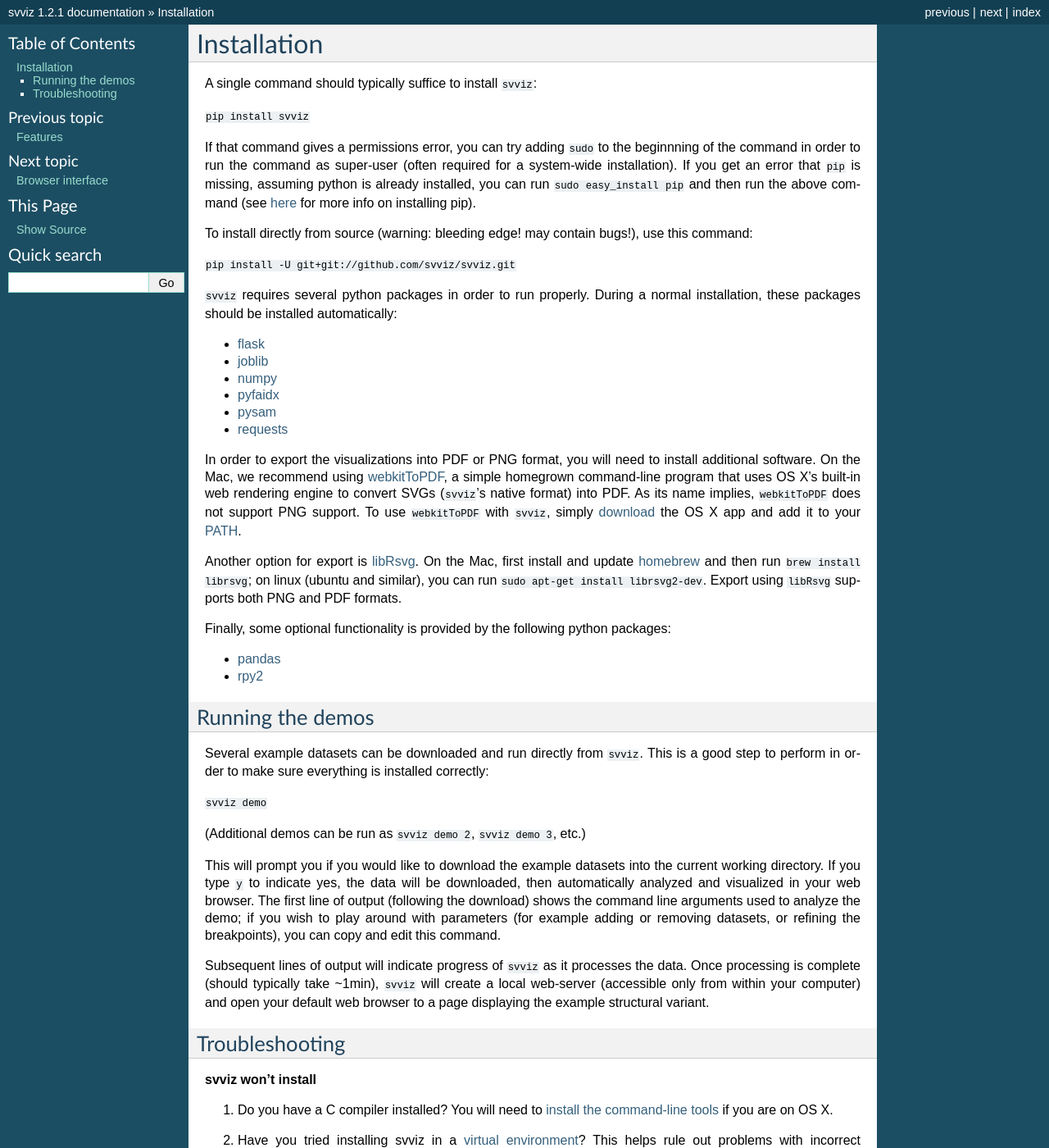
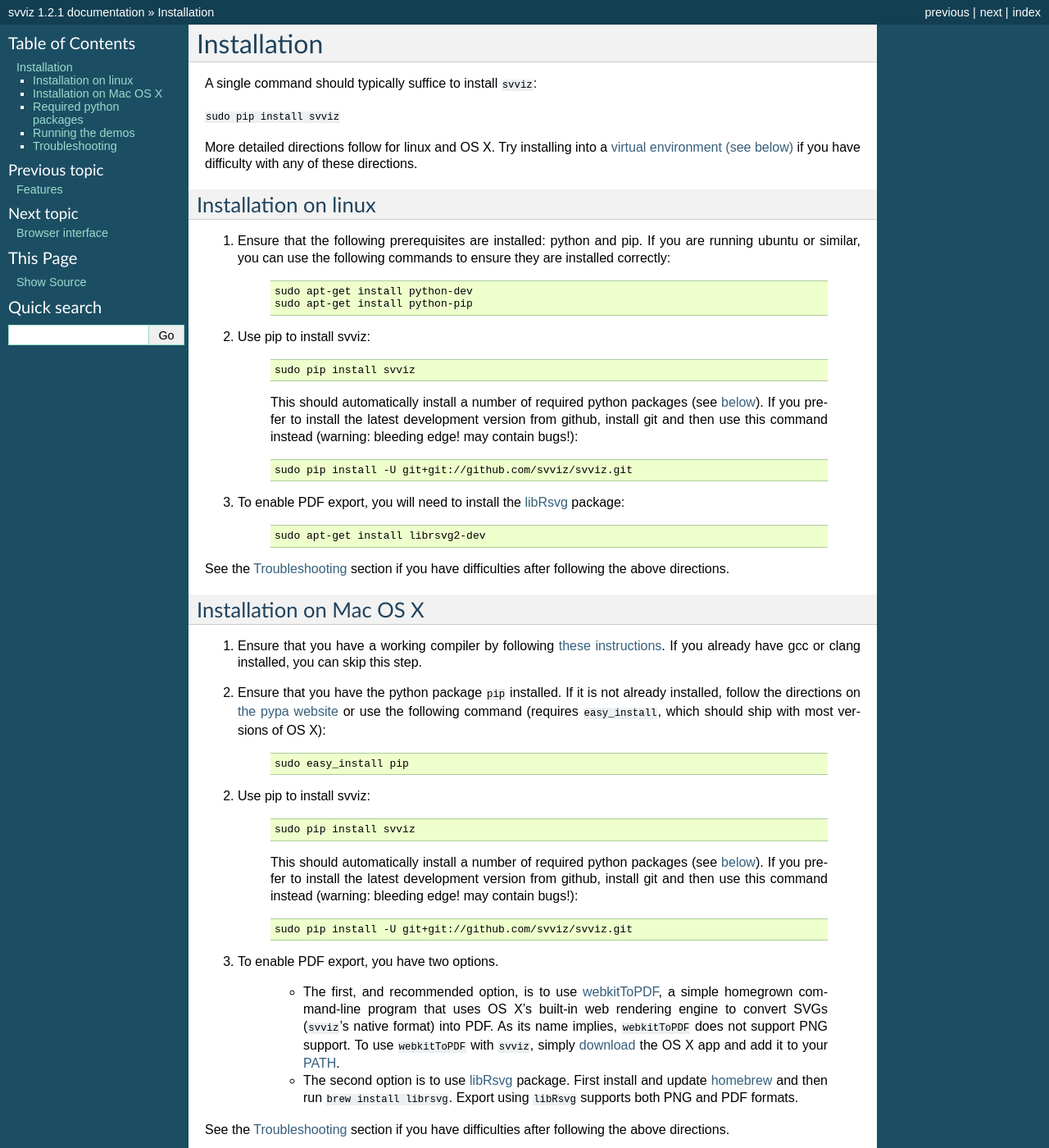
Before and after one commit to svviz/svviz, a Sphinx documentation site: the page built from docs/install.rst, in a window 1280 px wide and 1400 px high. Shown: the whole window at 82% size. Built offline with Sphinx 7.4.7, drawn with Linux system fonts in a browser that asks for light colours; some of the changed text lies outside the part shown.

Commit message:
Updated installation documentation; added directions for ssh tunneling

```diff
--- a/docs/index.rst
+++ b/docs/index.rst
@@ -14,6 +14,7 @@
    install
    webinterface
    commandline
+   faqs
    changelog
    license
 
--- a/docs/install.rst
+++ b/docs/install.rst
@@ -3,13 +3,78 @@
 
 A single command should typically suffice to install ``svviz``:
 
-``pip install svviz``
+``sudo pip install svviz``
 
-If that command gives a permissions error, you can try adding ``sudo`` to the beginnning of the command in order to run the command as super-user (often required for a system-wide installation). If you get an error that ``pip`` is missing, assuming python is already installed, you can run ``sudo easy_install pip`` and then run the above command (see `here <https://pip.pypa.io/en/latest/installing.html>`_ for more info on installing pip).
+More detailed directions follow for linux and OS X. Try installing into a :ref:`virtual environment (see below) <venv>` if you have difficulty with any of these directions.
 
-To install directly from source (warning: bleeding edge! may contain bugs!), use this command:
+Installation on linux
+---------------------
 
-``pip install -U git+git://github.com/svviz/svviz.git``
+1. Ensure that the following prerequisites are installed: python and pip. If you are running ubuntu or similar, you can use the following commands to ensure they are installed correctly:
+
+    .. code-block:: bash
+
+        sudo apt-get install python-dev
+        sudo apt-get install python-pip
+
+2. Use pip to install svviz:
+
+    .. code-block:: bash
+
+        sudo pip install svviz
+
+    This should automatically install a number of required python packages (see :ref:`below <required_python_packages>`). If you prefer to install the latest development version from github, install git and then use this command instead (warning: bleeding edge! may contain bugs!):
+
+    .. code-block:: bash
+
+        sudo pip install -U git+git://github.com/svviz/svviz.git
+
+3. To enable PDF export, you will need to install the `libRsvg <https://wiki.gnome.org/action/show/Projects/LibRsvg>`_ package:
+
+    .. code-block:: bash
+
+        sudo apt-get install librsvg2-dev
+
+See the :ref:`troubleshooting` section if you have difficulties after following the above directions.
+
+
+Installation on Mac OS X
+------------------------
+
+1. Ensure that you have a working compiler by following `these instructions <http://railsapps.github.io/xcode-command-line-tools.html>`_. If you already have gcc or clang installed, you can skip this step.
+
+2. Ensure that you have the python package ``pip`` installed. If it is not already installed, follow the directions on `the pypa website <https://pip.pypa.io/en/stable/installing.html#pip-included-with-python>`_ or use the following command (requires ``easy_install``, which should ship with most versions of OS X):
+
+    .. code-block:: bash
+
+        sudo easy_install pip
+
+2. Use pip to install svviz:
+
+    .. code-block:: bash
+
+        sudo pip install svviz
+
+    This should automatically install a number of required python packages (see :ref:`below <required_python_packages>`). If you prefer to install the latest development version from github, install git and then use this command instead (warning: bleeding edge! may contain bugs!):
+
+    .. code-block:: bash
+
+        sudo pip install -U git+git://github.com/svviz/svviz.git
+
+3. To enable PDF export, you have two options.
+
+    * The first, and recommended option, is to use `webkitToPDF <https://github.com/nspies/webkitToPDF/tree/master>`_, a simple homegrown command-line program that uses OS X's built-in web rendering engine to convert SVGs (``svviz``'s native format) into PDF. As its name implies, ``webkitToPDF`` does not support PNG support. To use ``webkitToPDF`` with ``svviz``, simply `download <https://github.com/nspies/webkitToPDF/releases/latest>`_ the OS X app and add it to your `PATH <http://hathaway.cc/post/69201163472/how-to-edit-your-path-environment-variables-on-mac>`_.
+
+
+    * The second option is to use `libRsvg <https://wiki.gnome.org/action/show/Projects/LibRsvg>`_ package. First install and update `homebrew <http://brew.sh>`_ and then run ``brew install librsvg``. Export using ``libRsvg`` supports both PNG and PDF formats.
+
+See the :ref:`troubleshooting` section if you have difficulties after following the above directions.
+
+
+.. _required_python_packages:
+
+Required python packages
+------------------------
 
 ``svviz`` requires several python packages in order to run properly. During a normal installation, these packages should be installed automatically:
 
@@ -20,11 +85,8 @@
 - `pysam <http://pysam.readthedocs.org/>`_
 - `requests <http://docs.python-requests.org/en/latest/>`_
 
-In order to export the visualizations into PDF or PNG format, you will need to install additional software. On the Mac, we recommend using `webkitToPDF <https://github.com/nspies/webkitToPDF/tree/master>`_, a simple homegrown command-line program that uses OS X's built-in web rendering engine to convert SVGs (``svviz``'s native format) into PDF. As its name implies, ``webkitToPDF`` does not support PNG support. To use ``webkitToPDF`` with ``svviz``, simply `download <https://github.com/nspies/webkitToPDF/releases/latest>`_ the OS X app and add it to your `PATH <http://hathaway.cc/post/69201163472/how-to-edit-your-path-environment-variables-on-mac>`_.
 
-Another option for export is `libRsvg <https://wiki.gnome.org/action/show/Projects/LibRsvg>`_. On the Mac, first install and update `homebrew <http://brew.sh>`_ and then run ``brew install librsvg``; on linux (ubuntu and similar), you can run ``sudo apt-get install librsvg2-dev``. Export using ``libRsvg`` supports both PNG and PDF formats.
-
-Finally, some optional functionality is provided by the following python packages:
+Some additional functionality is provided by the following optional python packages (not installed automatically; use ``sudo pip install pandas``, etc):
 
 - `pandas <http://pandas.pydata.org>`_
 - `rpy2 <https://bitbucket.org/rpy2/rpy2>`_
@@ -45,8 +107,12 @@
 Subsequent lines of output will indicate progress of ``svviz`` as it processes the data. Once processing is complete (should typically take ~1min), ``svviz`` will create a local web-server (accessible only from within your computer) and open your default web browser to a page displaying the example structural variant.
 
 
+.. _troubleshooting:
+
 Troubleshooting
 ---------------
+
+.. _venv:
 
 **svviz won't install**
 
@@ -59,7 +125,7 @@
 
 **I can't access the web view**
 
-1. Are you running the web browser on the same computer as svviz? For security reasons, the web server is only available within the same computer. To safely get around this, you will need to set up an ssh tunnel from one computer to the other
+1. Are you running the web browser on the same computer as svviz? For security reasons, the web server is only available within the same computer. To safely get around this, you will need to set up an ssh tunnel from one computer to the other (see :ref:`here <tunneling>` for directions)
 2. Are you accessing the correct URL? The server always runs on localhost, but the port is chosen randomly and may change between runs.
 3. Have you tried reloading the page? The server can take a moment to start, and this may take longer than it takes for your web browser to open.
 
@@ -75,4 +141,6 @@
 
 **Other problems**
 
+See the :ref:`FAQs <faqs>` for answers to other questions.
+
 Please report any other problems on the `issues page <https://github.com/svviz/svviz/issues>`_ of the github project site.
```
Also changed, not shown: docs/faqs.rst (added, +21 -0 lines).
